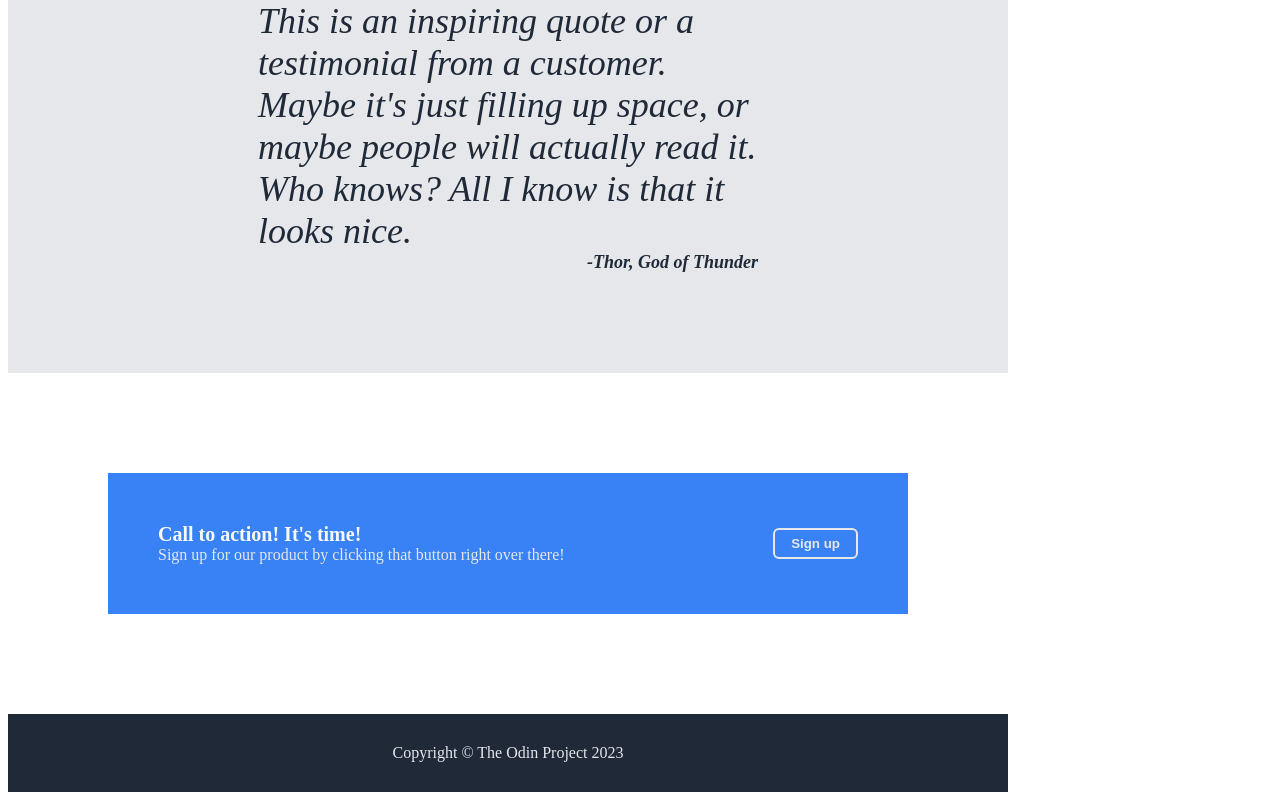
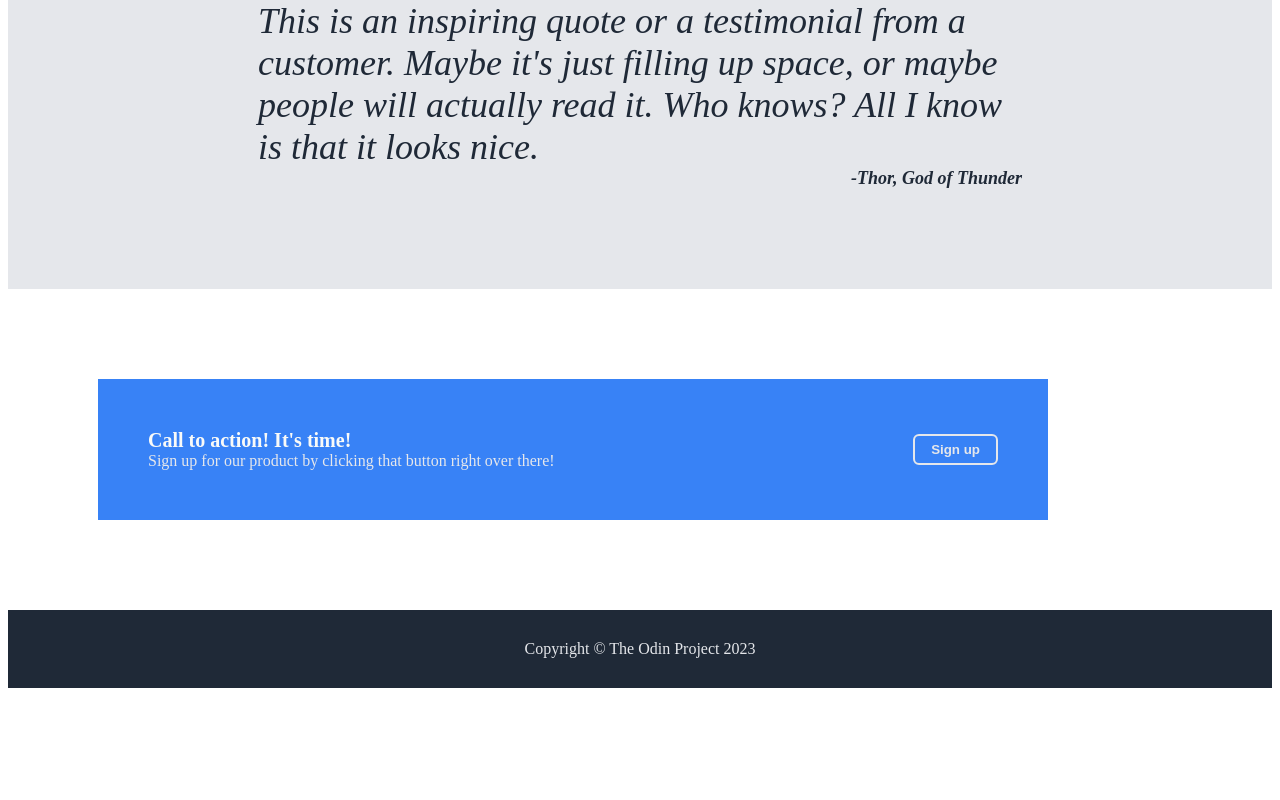
Before and after one commit to blainefreestone/landingPage, a plain HTML site: page index.html in a window 1280 px wide. Shown: the part 1005-1805 px from the top of the page. After the commit the page ends 1701 px from the top, so only its background shows below. Drawn offline with Linux system fonts and the light colour scheme.

Commit message:
Final changes to fix page resizing.

```diff
--- a/styles.css
+++ b/styles.css
@@ -3,7 +3,6 @@ body {
     display: flex;
     flex-direction: column;
     justify-content: center;
-    max-width: 1000px;
 }
 
 .header {
@@ -61,6 +60,7 @@ body {
     display: flex;
     flex-direction: column;
     text-align: center;
+    justify-content: center;
 }
 
 .content .cards {
@@ -115,7 +115,10 @@ body {
 }
 
 .content .bottom {
-    padding: 100px;
+    display: flex;
+    flex-direction: column;
+    justify-content: center;
+    padding: 90px;
 }
 
 .content .bottom .sign-up {
```
